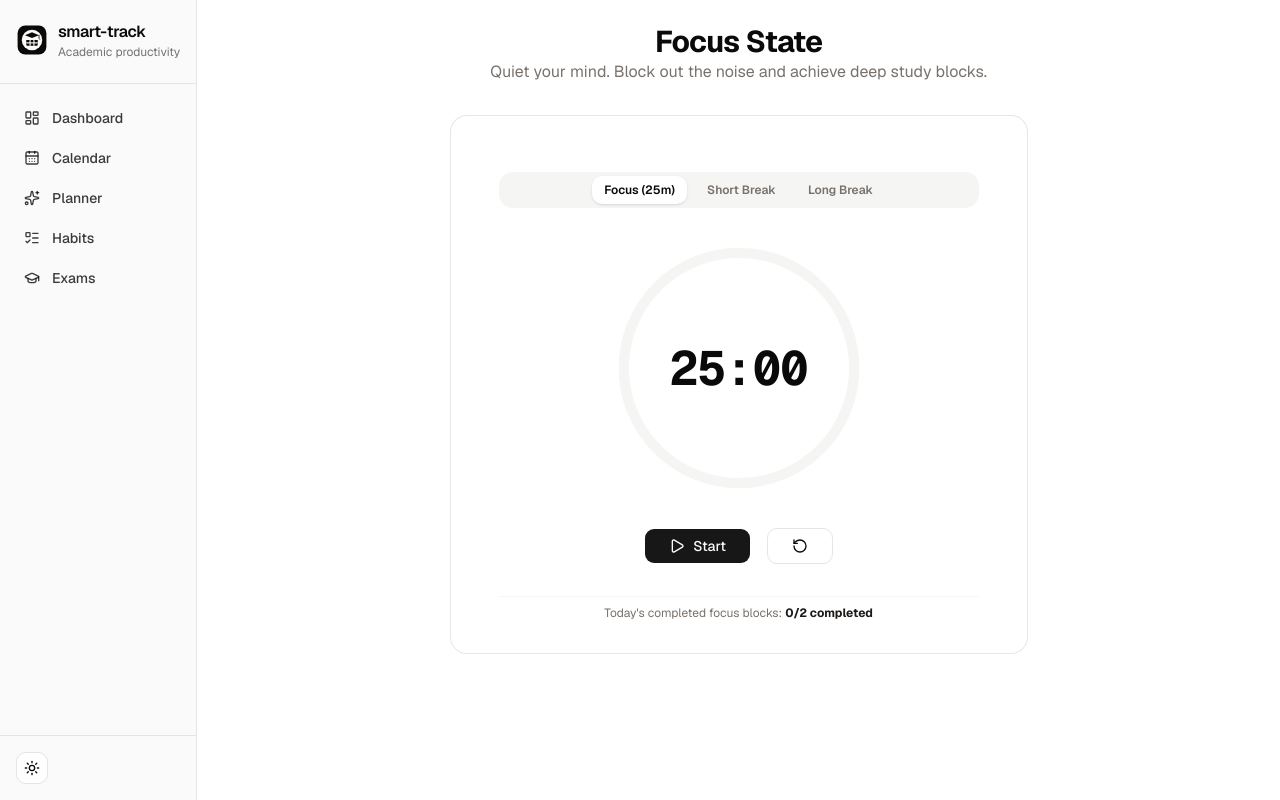
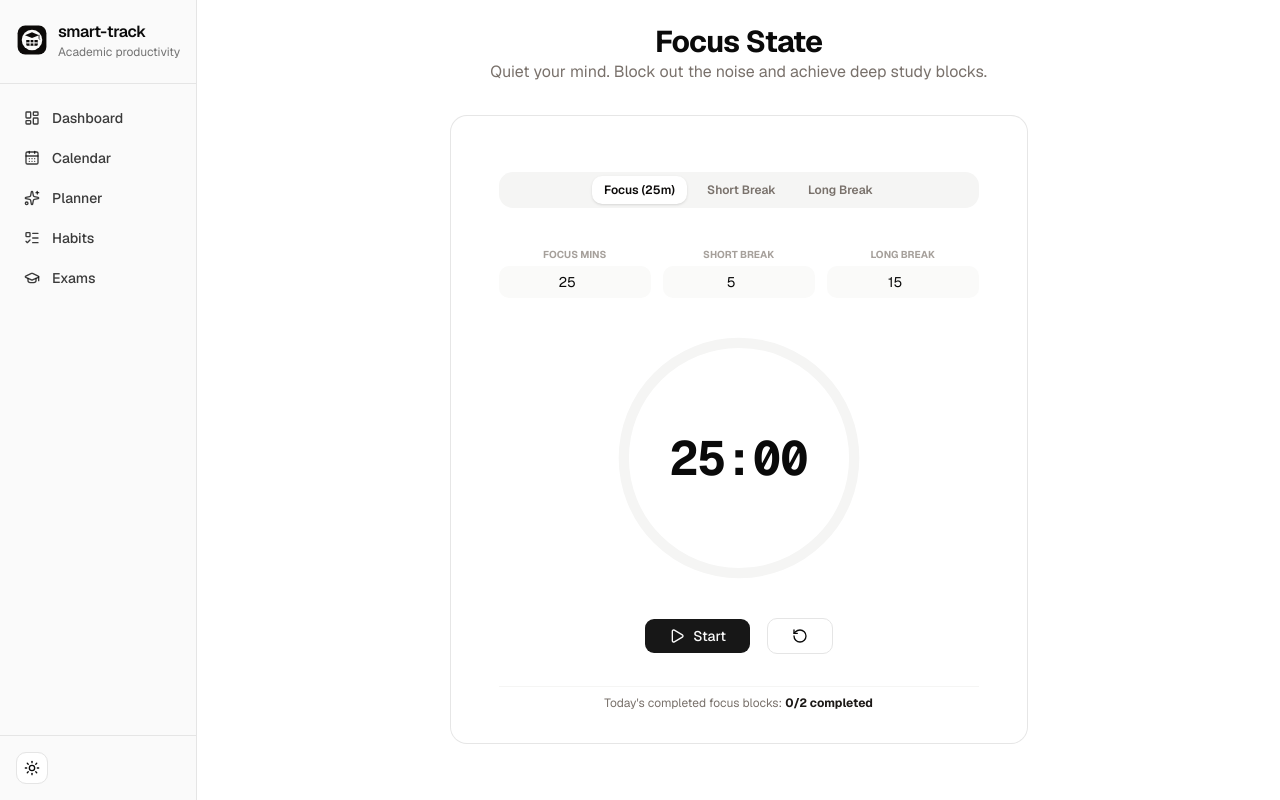
Before and after one commit to abdul-rahman-0x/smart-track, a Next.js app: page /focus in a window 1280 px wide. Built offline with nearby package versions, Linux system fonts and the light colour scheme; no server answers; the database is empty; sample sign-in values are in the browser's storage.

Commit message:
feat: enhance FocusClient component with dynamic custom timer inputs for focus and break durations, including validation and state management

```diff
--- a/app/(dashboard)/focus/focus-client.tsx
+++ b/app/(dashboard)/focus/focus-client.tsx
@@ -4,6 +4,7 @@ import React, { useState, useEffect, useRef } from "react";
 import { logCompletedSession } from "./actions";
 import { Card, CardContent } from "@/components/ui/card";
 import { Button } from "@/components/ui/button";
+import { Input } from "@/components/ui/input";
 import { Play, Pause, RotateCcw, AlertTriangle } from "lucide-react";
 
 interface FocusClientProps {
@@ -12,18 +13,21 @@ interface FocusClientProps {
 
 type TimerMode = "focus" | "shortBreak" | "longBreak";
 
-const MODE_TIMES: Record<TimerMode, number> = {
-    focus: 25 * 60, // 25 minutes
-    shortBreak: 5 * 60, // 5 minutes
-    longBreak: 15 * 60, // 15 minutes
-};
-
 export function FocusClient({ initialFocusCount }: FocusClientProps) {
     const [mode, setMode] = useState<TimerMode>("focus");
-    const [secondsLeft, setSecondsLeft] = useState(MODE_TIMES.focus);
     const [isRunning, setIsRunning] = useState(false);
     const [focusCount, setFocusCount] = useState(initialFocusCount);
     const [showPaywall, setShowPaywall] = useState(false);
+
+    // 1. DYNAMIC STATE: Store custom minutes per mode (Defaults to standard 25, 5, 15)
+    const [customTimes, setCustomTimes] = useState<Record<TimerMode, number>>({
+        focus: 25,
+        shortBreak: 5,
+        longBreak: 15,
+    });
+
+    // Calculate standard seconds left based on the active custom minutes selection
+    const [secondsLeft, setSecondsLeft] = useState(customTimes.focus * 60);
 
     const intervalRef = useRef<NodeJS.Timeout | null>(null);
 
@@ -31,17 +35,36 @@ export function FocusClient({ initialFocusCount }: FocusClientProps) {
     const switchMode = (newMode: TimerMode) => {
         setIsRunning(false);
         setMode(newMode);
-        setSecondsLeft(MODE_TIMES[newMode]);
+        setSecondsLeft(customTimes[newMode] * 60); // Uses dynamic custom selection
         setShowPaywall(false);
+    };
+
+    // Helper to handle manual custom minutes input edits
+    const handleCustomTimeChange = (type: TimerMode, minutesStr: string) => {
+        const minutes = parseInt(minutesStr, 10);
+        if (isNaN(minutes) || minutes < 1) return;
+
+        // Constrain custom timing between 1 minute and 24 hours (1440 minutes)
+        const constrainedMinutes = Math.min(1440, minutes);
+
+        setCustomTimes((prev) => {
+            const updated = { ...prev, [type]: constrainedMinutes };
+            // If the modified mode is the currently active timer and it is not running, update secondsLeft instantly
+            if (!isRunning && mode === type) {
+                setSecondsLeft(constrainedMinutes * 60);
+            }
+            return updated;
+        });
     };
 
     const handleTimerComplete = async () => {
         setIsRunning(false);
 
         if (mode === "focus") {
+            // Gated Free Tier restriction
             if (focusCount >= 2) {
                 setShowPaywall(true);
-                setSecondsLeft(MODE_TIMES.focus);
+                setSecondsLeft(customTimes.focus * 60);
                 return;
             }
 
@@ -76,7 +99,7 @@ export function FocusClient({ initialFocusCount }: FocusClientProps) {
             if (intervalRef.current) clearInterval(intervalRef.current);
         };
         // eslint-disable-next-line react-hooks/exhaustive-deps
-    }, [isRunning, mode]);
+    }, [isRunning, mode, customTimes]); // Dynamic update hook triggered when customTimes is edited
 
     const toggleTimer = () => {
         if (mode === "focus" && focusCount >= 2) {
@@ -88,7 +111,7 @@ export function FocusClient({ initialFocusCount }: FocusClientProps) {
 
     const resetTimer = () => {
         setIsRunning(false);
-        setSecondsLeft(MODE_TIMES[mode]);
+        setSecondsLeft(customTimes[mode] * 60);
     };
 
     const formatTime = (secs: number) => {
@@ -97,12 +120,13 @@ export function FocusClient({ initialFocusCount }: FocusClientProps) {
         return `${String(mins).padStart(2, "0")}:${String(remaining).padStart(2, "0")}`;
     };
 
-    const maxTime = MODE_TIMES[mode];
+    const maxTime = customTimes[mode] * 60;
     const progressPercentage = ((maxTime - secondsLeft) / maxTime) * 100;
     const strokeDashoffset = 283 - (283 * progressPercentage) / 100;
 
     return (
         <div className="space-y-8 max-w-xl mx-auto text-center">
+            {/* Header */}
             <div>
                 <h2 className="text-3xl font-bold tracking-tight">
                     Focus State
@@ -113,8 +137,10 @@ export function FocusClient({ initialFocusCount }: FocusClientProps) {
                 </p>
             </div>
 
+            {/* Main Focus Card */}
             <Card className="border-stone-200 bg-white dark:border-stone-800 dark:bg-stone-900 shadow-none p-8 rounded-2xl">
                 <CardContent className="space-y-8 pt-6">
+                    {/* Mode Selector Tabs */}
                     <div className="flex justify-center gap-2 bg-stone-100 dark:bg-stone-800 p-1 rounded-xl">
                         <button
                             onClick={() => switchMode("focus")}
@@ -123,7 +149,7 @@ export function FocusClient({ initialFocusCount }: FocusClientProps) {
                                     ? "bg-white text-stone-950 dark:bg-stone-900 dark:text-stone-50 shadow-sm"
                                     : "text-stone-500 hover:text-stone-900 dark:text-stone-400 dark:hover:text-stone-100"
                             }`}>
-                            Focus (25m)
+                            Focus ({customTimes.focus}m)
                         </button>
                         <button
                             onClick={() => switchMode("shortBreak")}
@@ -145,6 +171,68 @@ export function FocusClient({ initialFocusCount }: FocusClientProps) {
                         </button>
                     </div>
 
+                    {/* 2. MINIMALIST CUSTOM TIMING EDITOR */}
+                    <div className="grid grid-cols-3 gap-3 pt-2">
+                        <div className="space-y-1">
+                            <span className="block text-[10px] uppercase font-bold text-stone-400 dark:text-stone-500">
+                                Focus Mins
+                            </span>
+                            <Input
+                                type="number"
+                                min="1"
+                                max="1440"
+                                value={customTimes.focus}
+                                disabled={isRunning}
+                                onChange={(e) =>
+                                    handleCustomTimeChange(
+                                        "focus",
+                                        e.target.value,
+                                    )
+                                }
+                                className="h-8 text-center text-xs bg-stone-50 dark:bg-stone-950 shadow-none border-none focus-visible:ring-1 focus-visible:ring-stone-300 dark:focus-visible:ring-stone-800"
+                            />
+                        </div>
+                        <div className="space-y-1">
+                            <span className="block text-[10px] uppercase font-bold text-stone-400 dark:text-stone-500">
+                                Short Break
+                            </span>
+                            <Input
+                                type="number"
+                                min="1"
+                                max="1440"
+                                value={customTimes.shortBreak}
+                                disabled={isRunning}
+                                onChange={(e) =>
+                                    handleCustomTimeChange(
+                                        "shortBreak",
+                                        e.target.value,
+                                    )
+                                }
+                                className="h-8 text-center text-xs bg-stone-50 dark:bg-stone-950 shadow-none border-none focus-visible:ring-1 focus-visible:ring-stone-300 dark:focus-visible:ring-stone-800"
+                            />
+                        </div>
+                        <div className="space-y-1">
+                            <span className="block text-[10px] uppercase font-bold text-stone-400 dark:text-stone-500">
+                                Long Break
+                            </span>
+                            <Input
+                                type="number"
+                                min="1"
+                                max="1440"
+                                value={customTimes.longBreak}
+                                disabled={isRunning}
+                                onChange={(e) =>
+                                    handleCustomTimeChange(
+                                        "longBreak",
+                                        e.target.value,
+                                    )
+                                }
+                                className="h-8 text-center text-xs bg-stone-50 dark:bg-stone-950 shadow-none border-none focus-visible:ring-1 focus-visible:ring-stone-300 dark:focus-visible:ring-stone-800"
+                            />
+                        </div>
+                    </div>
+
+                    {/* Circular Countdown Progress Ring */}
                     <div className="relative w-64 h-64 mx-auto flex items-center justify-center">
                         <svg
                             className="w-full h-full transform -rotate-90"
@@ -174,6 +262,7 @@ export function FocusClient({ initialFocusCount }: FocusClientProps) {
                         </div>
                     </div>
 
+                    {/* Controls */}
                     <div className="flex justify-center gap-4">
                         <Button
                             onClick={toggleTimer}
@@ -195,6 +284,7 @@ export function FocusClient({ initialFocusCount }: FocusClientProps) {
                         </Button>
                     </div>
 
+                    {/* Gated Sessions Limit Info */}
                     <div className="text-xs text-stone-500 pt-2 border-t border-stone-100 dark:border-stone-800">
                         Today&apos;s completed focus blocks:{" "}
                         <span className="font-bold text-stone-900 dark:text-stone-100">
@@ -204,6 +294,7 @@ export function FocusClient({ initialFocusCount }: FocusClientProps) {
                 </CardContent>
             </Card>
 
+            {/* Paywall Banner Gating */}
             {showPaywall && (
                 <Card className="border-rose-200 bg-rose-50/50 dark:border-rose-950/40 dark:bg-rose-950/10 p-6 text-center rounded-2xl shadow-none animate-pulse">
                     <div className="flex justify-center mb-3 text-rose-500">
```
